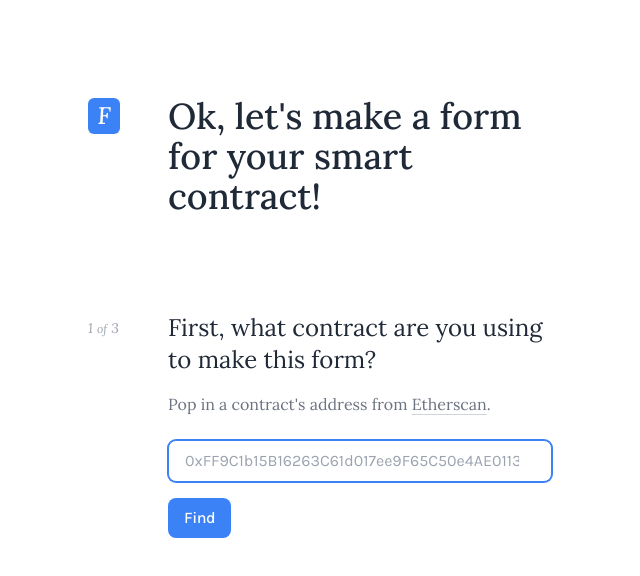
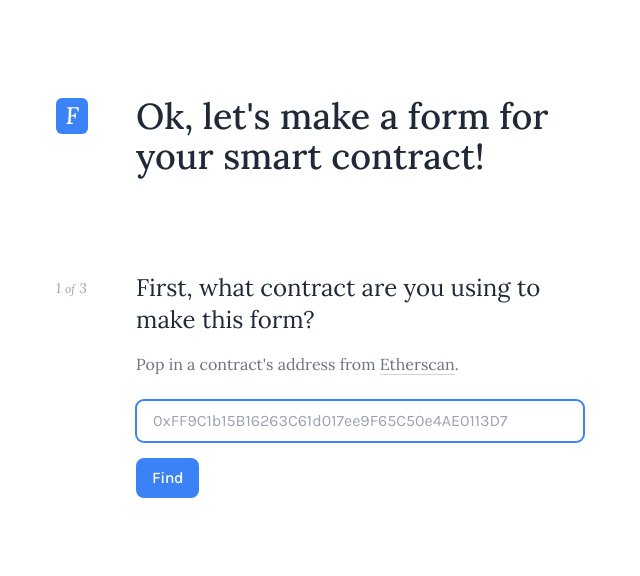
Before and after one commit to maxgeor/smart-contract-form-builder, a Next.js app: page /new in a window 1280 px wide. Shown: the top 576 px of the page, without its empty margins (280-920 px from the left). Built offline with nearby package versions, Linux system fonts and the light colour scheme; what web3 would draw is missing.

Commit message:
Made new page wider

```diff
--- a/pages/new.js
+++ b/pages/new.js
@@ -74,7 +74,7 @@ export default function New() {
         <link rel="icon" href="/favicon.ico" />
       </Head>
 
-      <main className='font-karla flex flex-col items-center max-w-md mx-auto mt-16 md:mt-24 mb-36 md:mb-48'>
+      <main className='font-karla flex flex-col items-center max-w-lg mx-auto mt-16 md:mt-24 mb-36 md:mb-48'>
         <div className='relative mb-16 md:mb-24 mx-8'>
           <Link href="/">
             <div className='cursor-pointer md:absolute md:-left-20 md:top-0.5 flex justify-center items-center h-9 w-8 p-1 rounded-md bg-blue-500 mb-8'>
@@ -131,7 +131,7 @@ export default function New() {
                 <li className='pl-2'>Turn it&apos;s <span className='font-karla'>inputs</span> into form fields</li>
                 <li className="pl-2 before:content['-']">Call the method when the form submits</li>
               </ol>
-              <p className='font-lora text-gray-500 mb-6 text-xs'>Psst: You can&apos;t use methods that <i>return data</i>, so you won&apos;t find them here.</p>
+              <p className='font-lora text-gray-500 mb-6 text-xs'>You can&apos;t use methods that <i>return data</i>, so you won&apos;t find those ones here.</p>
             </div>
             <div className='divide-y border rounded-lg -mx-4 sm:mx-0'>
               {methods?.map(method =>
```
